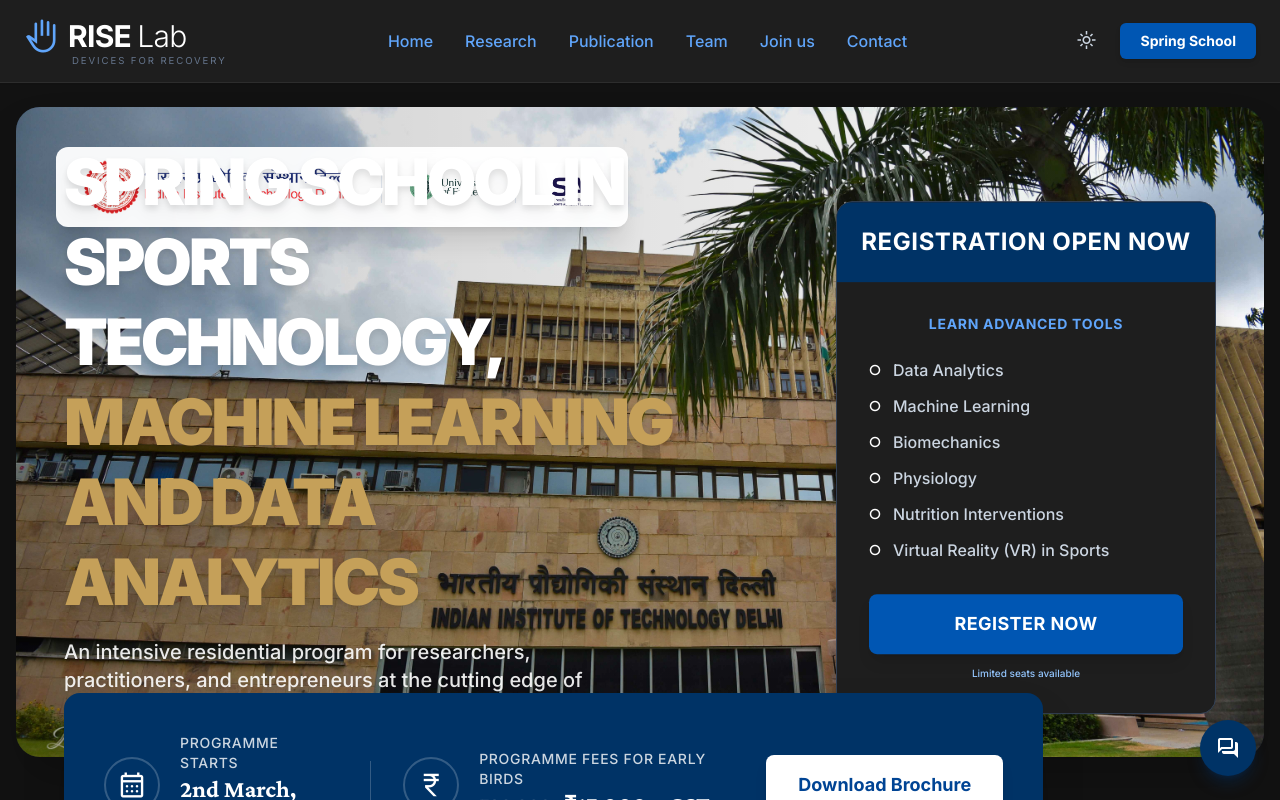
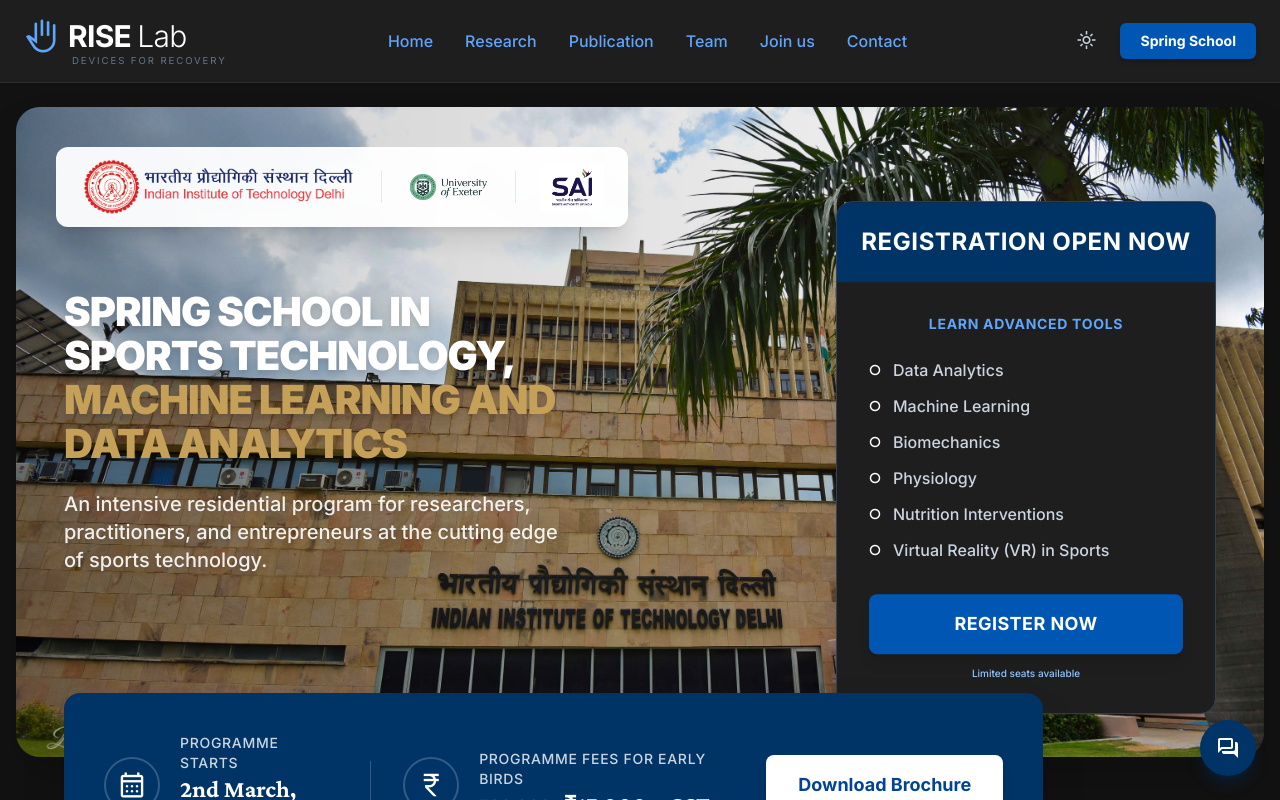
Before and after one commit to Abhinavjoshi7891/sports-science-spring-school, a React (Vite) app: page / in a window 1280 px wide. Shown: the top 800 px of the page. Built offline with nearby package versions, Linux system fonts and the light colour scheme.

Commit message:
Adjust hero font size and layout for better fit

```diff
--- a/src/components/LandingPage.tsx
+++ b/src/components/LandingPage.tsx
@@ -219,13 +219,14 @@
                                 </a>
                             </div>
 
-                            {/* Hero Text Overlay for Mobile/Tablet */}
-                            <div className="absolute bottom-20 left-6 right-6 lg:left-12 lg:right-auto lg:top-1/2 lg:bottom-auto lg:-translate-y-1/2 lg:max-w-2xl z-10 pointer-events-none">
-                                <h1 className="text-white font-black leading-tight tracking-tighter text-[min(10vw,4rem)] mb-4 drop-shadow-lg">
-                                    SPRING SCHOOL IN SPORTS TECHNOLOGY, <br />
-                                    <span className="text-[#c5a059]">MACHINE LEARNING AND DATA ANALYTICS</span>
+                            {/* Hero Text Overlay Case */}
+                            <div className="absolute bottom-24 left-6 right-6 lg:left-12 lg:right-auto lg:top-1/2 lg:bottom-auto lg:-translate-y-1/2 lg:max-w-xl z-10 pointer-events-none">
+                                <h1 className="text-white font-black leading-[1.1] tracking-tight text-[min(7vw,2.5rem)] mb-6 drop-shadow-lg">
+                                    SPRING SCHOOL IN <br />
+                                    SPORTS TECHNOLOGY, <br />
+                                    <span className="text-[#c5a059]">MACHINE LEARNING AND <br /> DATA ANALYTICS</span>
                                 </h1>
-                                <p className="text-white/90 text-lg md:text-xl font-medium max-w-xl drop-shadow-md lg:block hidden">
+                                <p className="text-white/90 text-lg md:text-xl font-medium max-w-lg drop-shadow-md lg:block hidden">
                                     An intensive residential program for researchers, practitioners, and entrepreneurs at the cutting edge of sports technology.
                                 </p>
                             </div>
```
